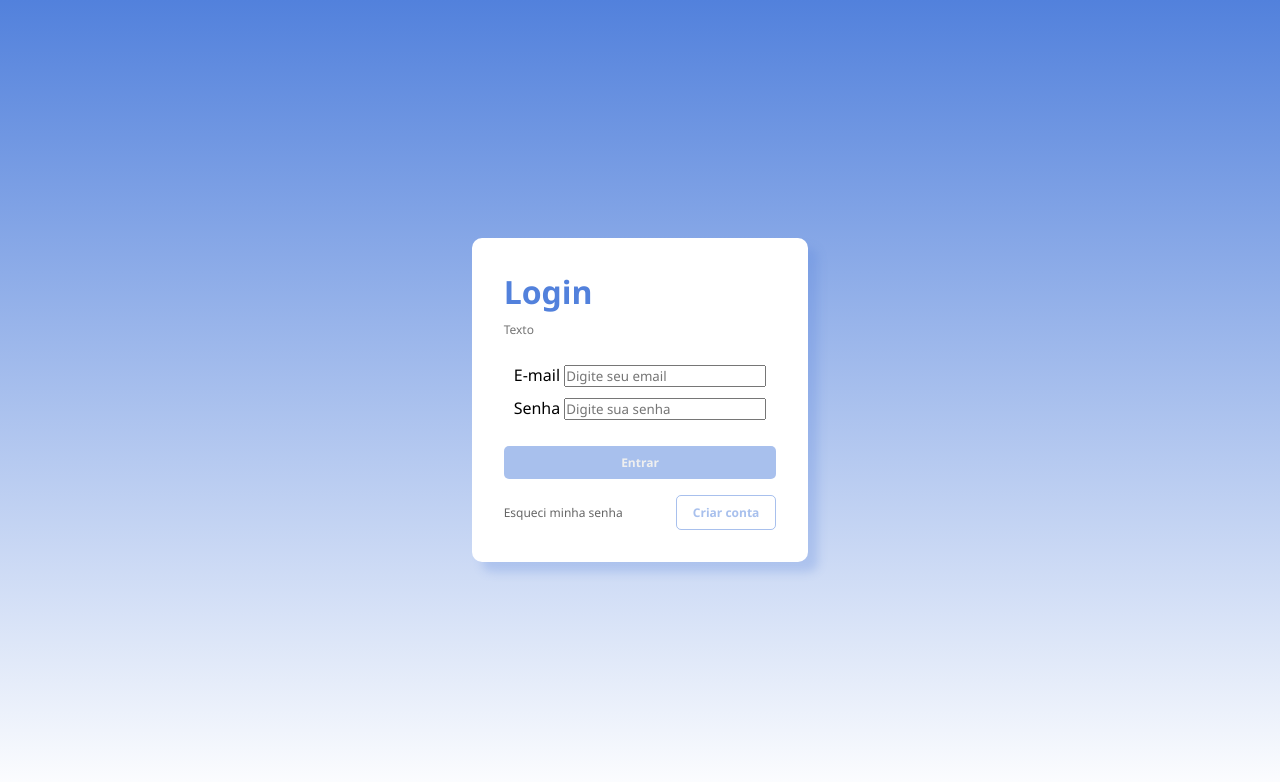
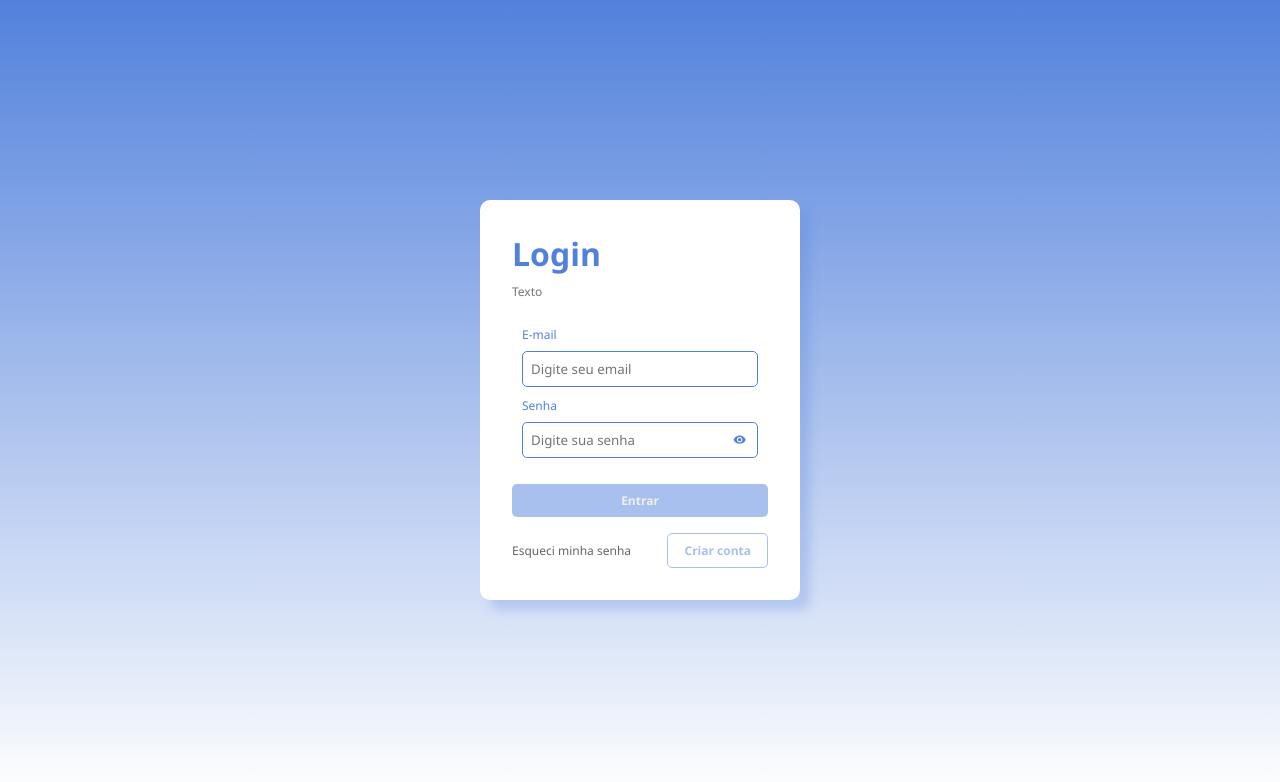
Before and after one commit to devmariano/user-ceps, a React (Vite) app: page / in a window 1280 px wide. Shown: the top 782 px of the page. Built offline with nearby package versions, Linux system fonts and the light colour scheme.

Commit message:
Criou input component e instalou react icons

```diff
--- a/package.json
+++ b/package.json
@@ -12,6 +12,7 @@
   "dependencies": {
     "react": "^18.2.0",
     "react-dom": "^18.2.0",
+    "react-icons": "^4.10.1",
     "react-router-dom": "^6.14.1",
     "styled-components": "^6.0.3"
   },
--- /dev/null
+++ b/src/components/Form/Input/Input.component.jsx
@@ -0,0 +1,43 @@
+import PropTypes from 'prop-types'
+import * as Styled from './Input.style'
+import { useState } from 'react';
+
+import { MdVisibility, MdVisibilityOff} from 'react-icons/md'
+
+export const InputComponent = ({label,type,id,placeholder}) => {
+    const [showPassword, setshowPassword] = useState(false);
+
+    const  handleShowPassword = () => {
+        setshowPassword(!showPassword);
+    }
+    return(
+        <Styled.InputGroup>
+        <Styled.Label htmlFor={id}>{label}</Styled.Label>
+
+        {type !== 'textarea' &&
+        <Styled.InputContainer>
+        <Styled.Input type={ showPassword ? 'text' : type } id={id}  placeholder={placeholder} className='Input' />
+        {type == 'password' &&
+        <Styled.Icon type='button' onClick={handleShowPassword}>
+            {!showPassword
+            ? <MdVisibility/>
+            : <MdVisibilityOff/>
+            }
+        </Styled.Icon>
+        }
+        </Styled.InputContainer>
+        }
+
+        { type === 'textarea' &&
+        <Styled.TextArea id={id}  placeholder={placeholder} className='TextArea'/>
+        }
+        </Styled.InputGroup>
+    )
+}
+
+InputComponent.propTypes = {
+label: PropTypes.string,
+type: PropTypes.string,
+id: PropTypes.string.isRequired,
+placeholder: PropTypes.string,
+}
--- /dev/null
+++ b/src/components/Form/Input/Input.style.jsx
@@ -0,0 +1,57 @@
+import { styled } from "styled-components"
+
+export const InputGroup = styled.div`
+display: flex;
+width: 100%;
+flex-direction: column;
+align-items: flex-start;
+gap: 8px;
+width: 100%;
+`;
+export const Label = styled.label`
+color: #5281DC;
+font-family: Segoe UI;
+font-size: 12px;
+font-style: normal;
+font-weight: 400;
+line-height: normal;
+color: #5281DC;
+font-size: 0.75rem;
+font-style: normal;
+font-weight: 400;
+line-height: normal;
+`;
+export const Input = styled.input`
+display: flex;
+padding: 8px;
+align-items: flex-start;
+align-self: stretch;
+border-radius: 5px;
+border: 1px solid #5281DC;
+width: 100%;
+`;
+export const TextArea = styled.textarea`
+display: flex;
+padding: 8px;
+align-items: flex-start;
+align-self: stretch;
+border-radius: 5px;
+border: 1px solid #5281DC;
+`;
+export const InputContainer = styled.div`
+position: relative;
+width: 100%;
+`;
+
+export const Icon = styled.button`
+position: absolute;
+top: .7rem;
+right: .7rem;
+cursor: pointer;
+background: transparent;
+border: 0;
+display: flex;
+align-items: center;
+justify-content:center;
+color: #5281dc;
+`;
--- a/src/components/Form/Login/Login.component.jsx
+++ b/src/components/Form/Login/Login.component.jsx
@@ -2,6 +2,7 @@ import { useNavigate } from 'react-router-dom';
 
 import * as Styled from './Login.style';
 import { useState } from 'react';
+import { InputComponent } from '../Input/Input.component';
 
 export const FormLoginComponent = () => {
   const [data, setData] = useState({
@@ -34,14 +35,16 @@ export const FormLoginComponent = () => {
       </Styled.Header>
 
       <Styled.InputGroup>
-        <div className="input-group">
+        {/* <div className="input-group">
           <label htmlFor="email">E-mail </label>
           <input type="email" id="email" onInput={handleInput} placeholder="Digite seu email"/>
         </div>
         <div className="input-group">
           <label htmlFor="password">Senha </label>
           <input type="password" id="password" onInput={handleInput} placeholder="Digite sua senha"/>
-        </div>
+        </div> */}
+        <InputComponent id='email' type='email' label='E-mail ' placeholder='Digite seu email'/>
+        <InputComponent id='password' type='password' label='Senha ' placeholder='Digite sua senha'/>
       </Styled.InputGroup>
 
       <Styled.Button type='submit' disabled={isDisabled()}>Entrar</Styled.Button>
--- a/src/components/Form/Login/Login.style.jsx
+++ b/src/components/Form/Login/Login.style.jsx
@@ -11,6 +11,7 @@ export const Form = styled.form`
   border-radius: 0.625rem;
   background: #FFF;
   box-shadow: 10px 10px 10px 0px rgba(82, 129, 220, 0.25);
+  min-width: 320px;
 `;
 
 export const Header = styled.div`
@@ -29,6 +30,7 @@ export const InputGroup = styled.div`
   justify-content: center;
   align-items: center;
   gap: 0.625rem;
+  width: 100%;
 `;
 
 export const Button = styled.button`
```
Also changed, not shown: 1 other file (tests, documents, lock files or other folders).
